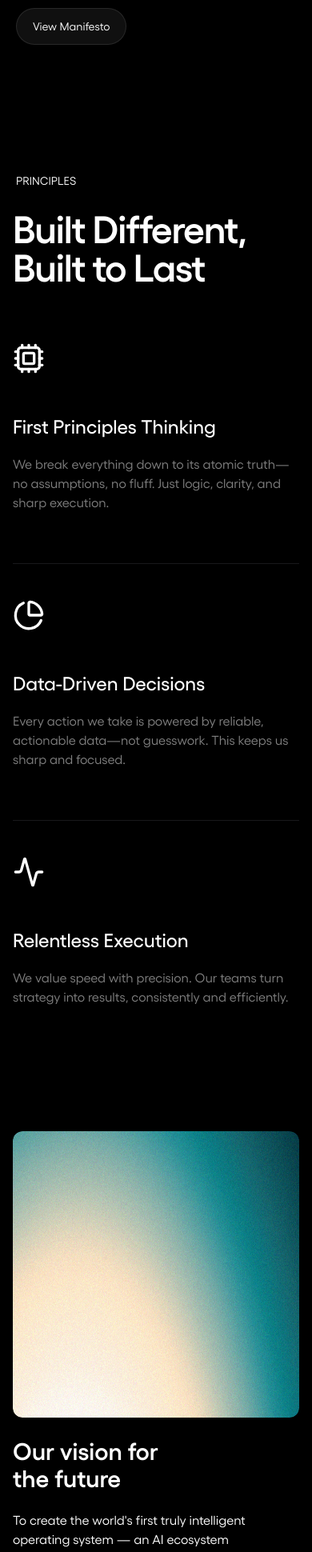
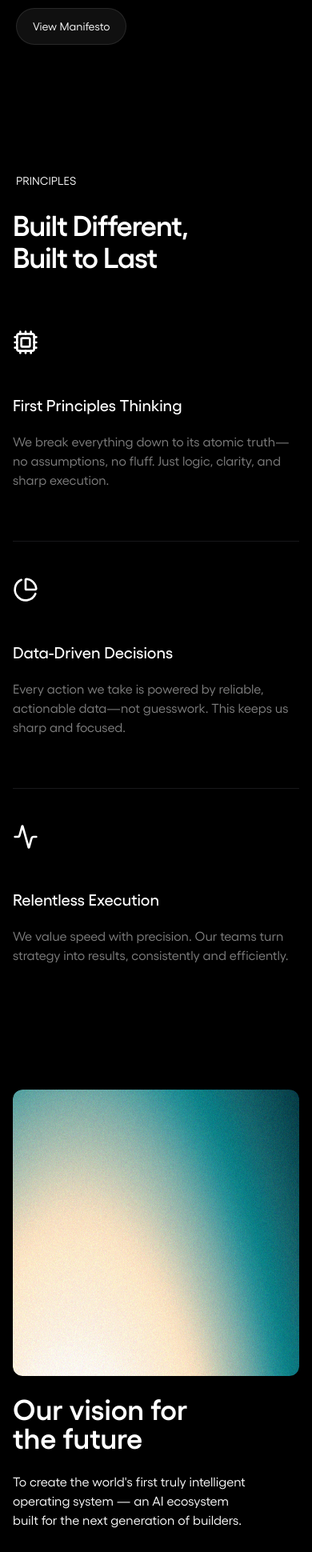
Before and after one commit to Piyush289kumar/kiorons_ai, a Next.js app: page /company in a window 390 px wide. Shown: the part 1112-3052 px from the top of the page at 80% size. Built offline with nearby package versions, Linux system fonts and the light colour scheme; no server answers.

Commit message:
Bug fix on UI

```diff
--- a/src/app/career/page.js
+++ b/src/app/career/page.js
@@ -18,17 +18,17 @@ export default function Career() {
         }}
       >
         <div>
-          <h1 className="text-6xl md:text-8xl font-semibold leading-20 font-gellix">
+          <h1 className="text-5xl md:text-8xl font-semibold leading-12 font-gellix">
             Build the
           </h1>
-          <h1 className="text-6xl md:text-8xl font-semibold font-gellix">New System.</h1>
-          <p className="text-xl mt-10 max-w-md mx-auto font-medium">
+          <h1 className="text-5xl md:text-8xl font-semibold font-gellix">New System.</h1>
+          <p className="text-lg mt-5 max-w-md mx-auto font-medium px-5">
             {"If you're obsessed with shaping what comes next you belong here."}
           </p>
         </div>
       </section>
       <CareerSubSection />
-      <section className="py-16 sm:py-0  font-gellix mx-auto px-4 text-center w-full xl:px-12 xl:max-w-8xl">
+      <section className="py-16 sm:py-0  font-gellix mx-auto text-center w-full xl:px-12 xl:max-w-8xl">
         <div className="px-12 md:px-0">
           <h2 className="text-3xl sm:text-6xl font-semibold mb-5 text-zinc-50 max-w-2xl mx-auto">
           Featured Roles
--- a/src/app/components/PrincipalsSection.tsx
+++ b/src/app/components/PrincipalsSection.tsx
@@ -15,10 +15,10 @@ function PrincipleBlock({ Icon, ariaLabel, heading, summary, className = "" }) {
       className={`flex flex-col items-start gap-4 md:pr-10 group cursor-pointer my-5 ${className}`}
     >
       <span className="mt-1 mb-8 md:mb-16">
-        <Icon aria-label={ariaLabel} className="w-10 h-10" />
+        <Icon aria-label={ariaLabel} className="w-8 h-8 md:w-10 md:h-10" />
       </span>
       <div>
-        <h3 className="text-2xl md:text-3xl font-medium mb-5">{heading}</h3>
+        <h3 className="text-xl md:text-3xl font-medium mb-5">{heading}</h3>
         <p className="text-md !text-white/50 group-hover:!text-white transition-all duration-500">
           {summary}
         </p>
@@ -39,10 +39,10 @@ export default function PrincipalsSection() {
               </div>
             </div>
             <div>
-              <h2 className="font-semibold text-5xl md:text-6xl tracking-tight">
+              <h2 className="font-semibold text-4xl md:text-6xl tracking-tight">
                 Built Different,
               </h2>
-              <h2 className="font-semibold text-5xl md:text-6xl tracking-tight mb-12">
+              <h2 className="font-semibold text-4xl md:text-6xl tracking-tight mb-12">
                 Built to Last
               </h2>
             </div>
--- a/src/app/components/VisionBlock.tsx
+++ b/src/app/components/VisionBlock.tsx
@@ -9,10 +9,10 @@ export default function VisionBlock() {
         <div className="flex flex-col gap-4 md:gap-12 xl:flex-row flex-1 order-2 md:order-1">
           <div className="flex flex-1 flex-col space-y-10 sm:space-y-16 my-auto px-0 sm:pl-4 md:pl-16">
             <div className="space-y-4">
-              <h3 className="text-3xl md:text-6xl leading-0 md:leading-5 font-semibold">
+              <h3 className="text-4xl md:text-6xl leading-0 md:leading-5 font-semibold">
                 Our vision for
               </h3>
-              <h3 className="text-3xl md:text-6xl font-semibold">the future</h3>
+              <h3 className="text-4xl md:text-6xl font-semibold">the future</h3>
               <p className="text-md mt-6 w-10/12 max-w-full break-words">
                 {
                   "To create the world's first truly intelligent operating system — an AI ecosystem built for the next generation of builders."
```
